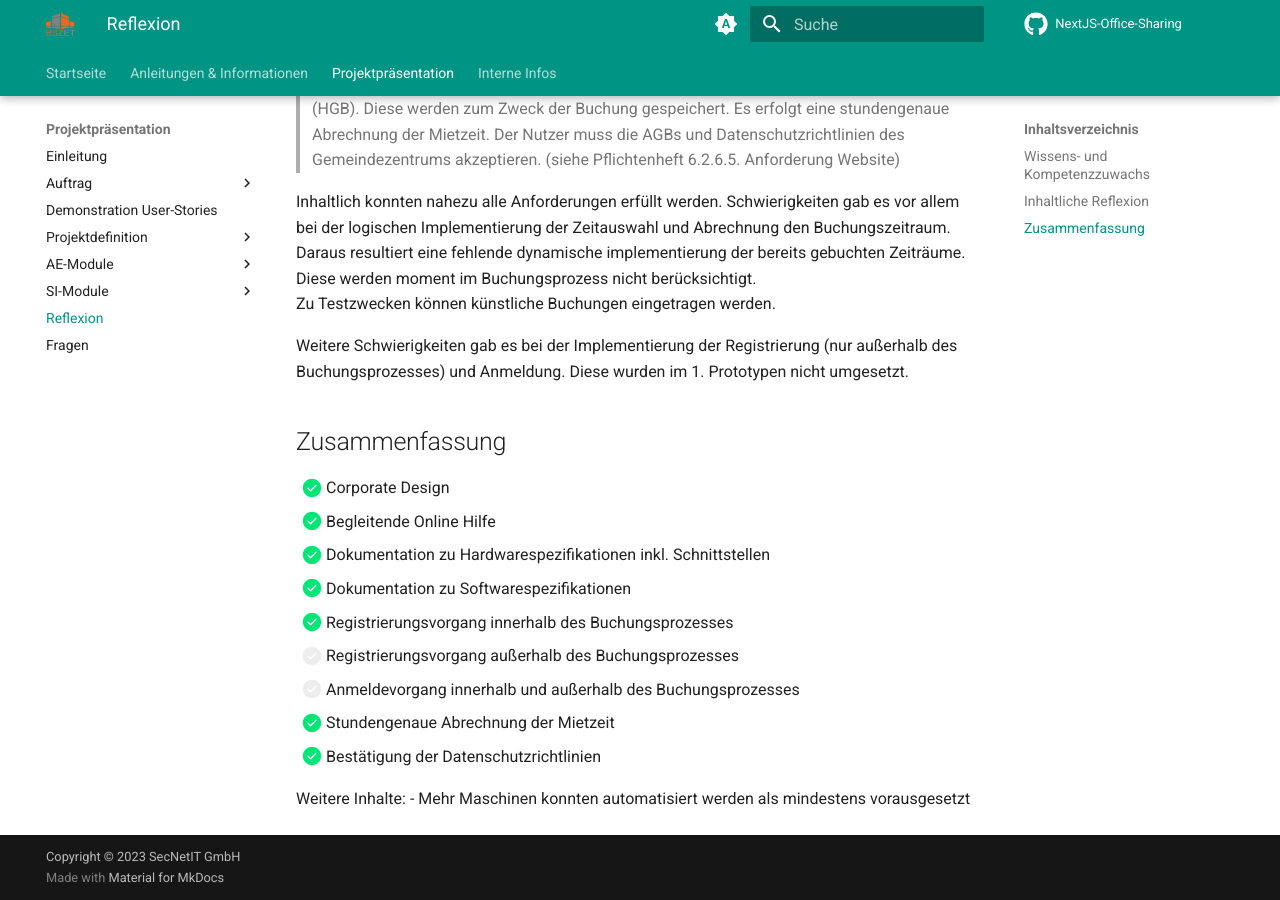
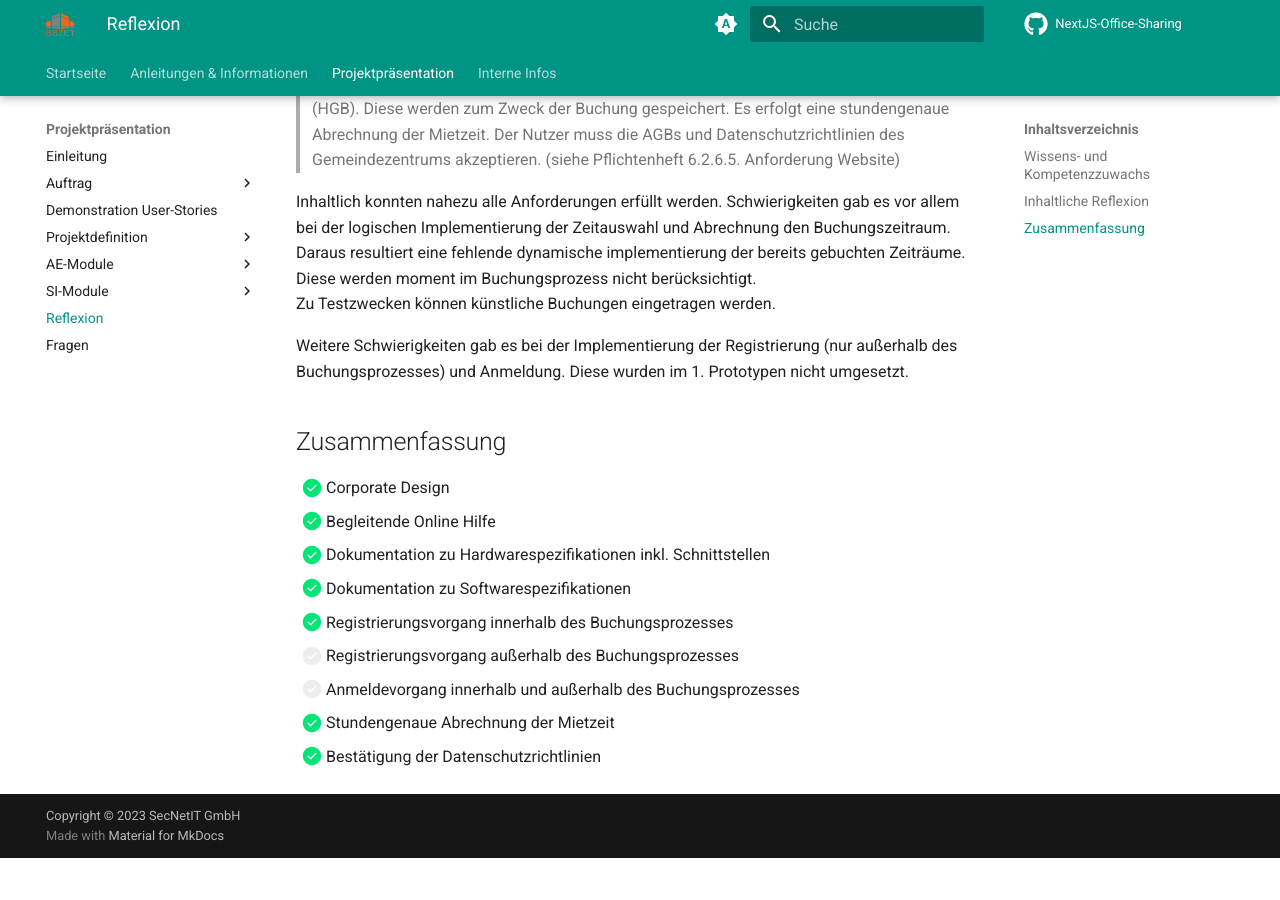
Before and after one commit to gz-bad-erzland-p2/Dokumentation, an MkDocs documentation site: the page built from docs/vortrag/10_reflexion.md, in a window 1280 px wide and 900 px high, scrolled down 910 px. Built offline with MkDocs 1.6.1 and Material for MkDocs 9.7.7, drawn with Linux system fonts in a browser that asks for light colours; comment, search, counter and statistics services are not loaded; after the commit the page ends 1768 px from its top, so only the background shows below that.

Commit message:
Update 10_reflexion.md

```diff
--- a/docs/vortrag/10_reflexion.md
+++ b/docs/vortrag/10_reflexion.md
@@ -47,6 +47,3 @@ Weitere Schwierigkeiten gab es bei der Implementierung der Registrierung (nur au
 - [ ] Anmeldevorgang innerhalb und außerhalb des Buchungsprozesses
 - [x] Stundengenaue Abrechnung der Mietzeit
 - [x] Bestätigung der Datenschutzrichtlinien
-
-Weitere Inhalte:
-- Mehr Maschinen konnten automatisiert werden als mindestens vorausgesetzt
```
